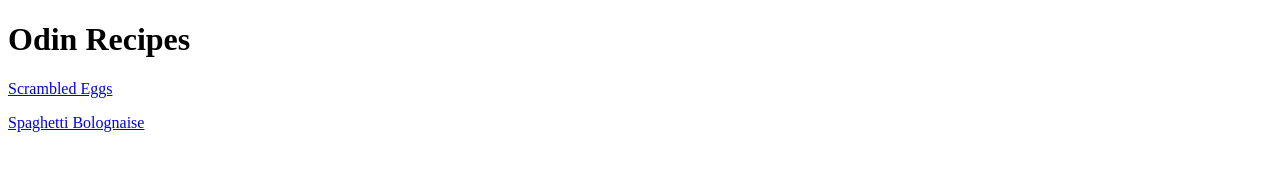
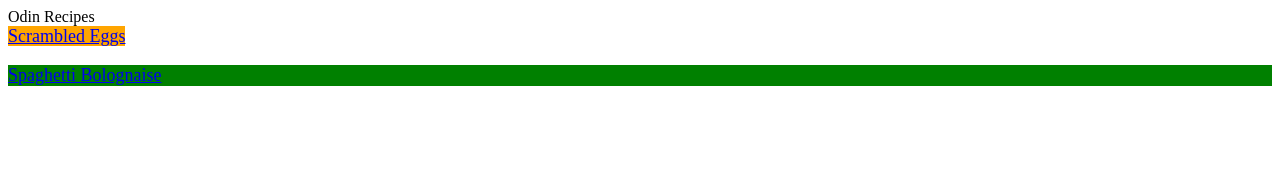
Before and after one commit to Boardingape/Odin-recipes1, a plain HTML site: page index.html in a window 1280 px wide. Drawn offline with Linux system fonts and the light colour scheme.

```diff
--- a/index.html
+++ b/index.html
@@ -1,10 +1,17 @@
 <!DOCTYPE html>
 <head>
     <meta charset="UTF-8">
+    <style>
+        p {
+            background-color: green;
+            color: white;
+            font-size: 18px;
+        }
+    </style>
 </head>
 <body>
-    <h1>Odin Recipes</h1>
-    <a href="./recipes1/eggs.html">Scrambled Eggs</a>
+    <div>Odin Recipes</div>
+    <a href="./recipes1/eggs.html" style="background-color: orange; font-size: 18px;">Scrambled Eggs</a>
     <p>
     <a href="./recipes1/spag-bol.html">Spaghetti Bolognaise</a>
     </p>
```
Also changed, not shown: recipes1/eggs.html (+2 -1 lines).
